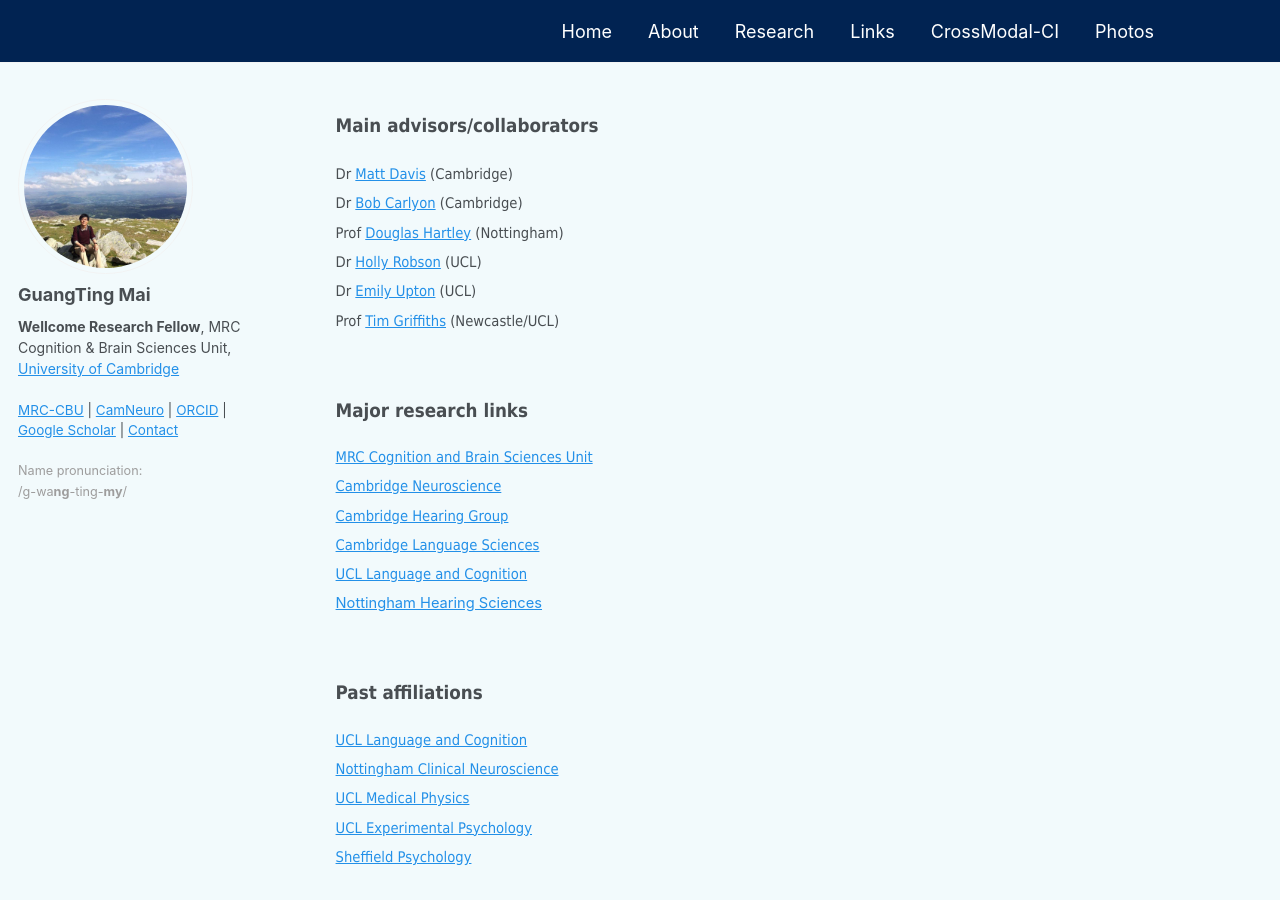
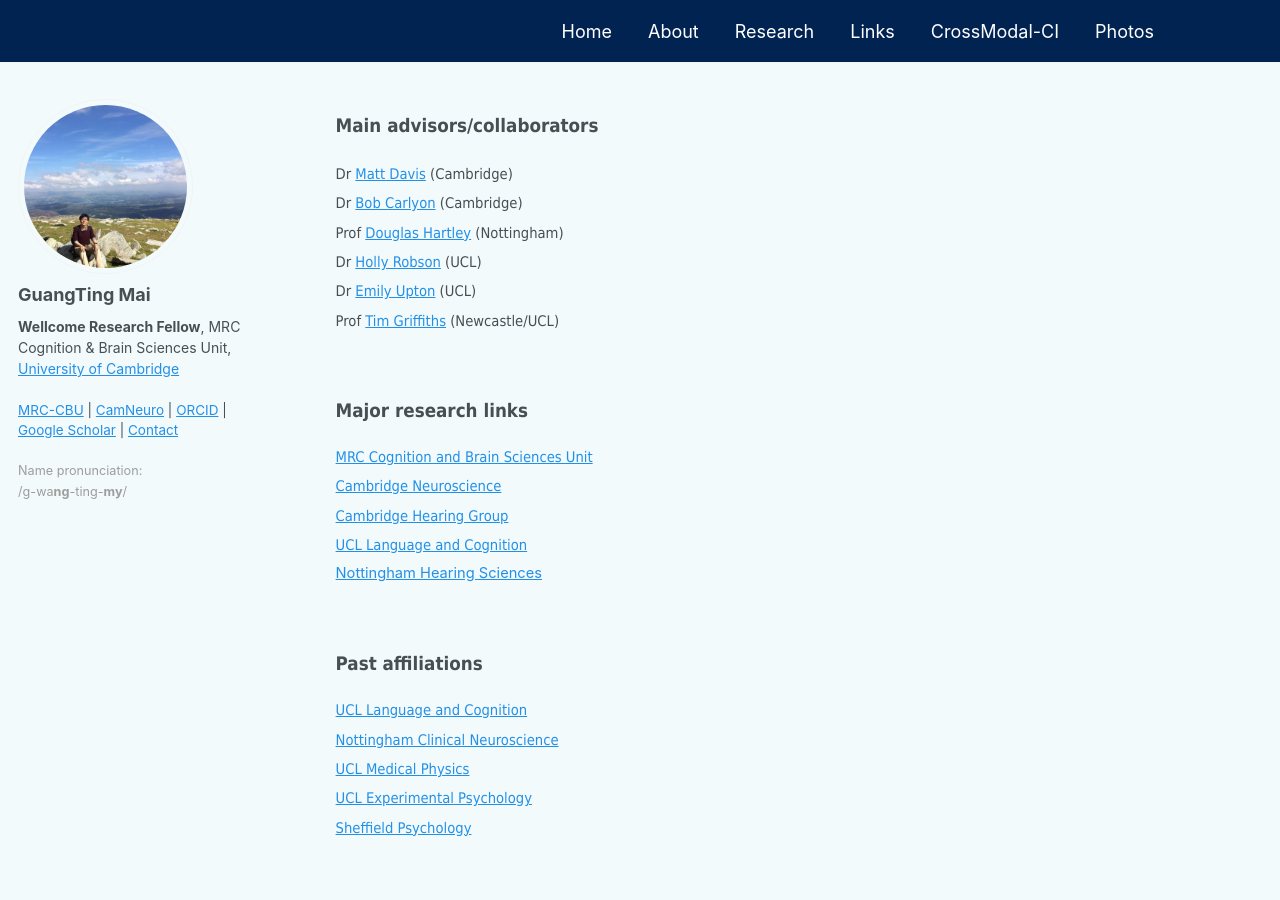
Before and after one commit to guangtingmai/guangtingmai.github.io, a Jekyll site: the page built from _pages/research-links.html, in a window 1280 px wide and 900 px high. Built offline with Jekyll 4.4.1, drawn with Linux system fonts in a browser that asks for light colours.

Commit message:
Update research-links.html

```diff
--- a/_pages/research-links.html
+++ b/_pages/research-links.html
@@ -19,7 +19,6 @@ author_profile: true
   <span style="font-size: 11pt;font-family: Tahoma;line-height: 2;display: block;"><a href="https://www.mrc-cbu.cam.ac.uk/">MRC Cognition and Brain Sciences Unit</a></span>
   <span style="font-size: 11pt;font-family: Tahoma;line-height: 2;display: block;"><a href="https://neuroscience.cam.ac.uk/">Cambridge Neuroscience</a></span>
   <span style="font-size: 11pt;font-family: Tahoma;line-height: 2;display: block;"><a href="https://www.hearing-research.group.cam.ac.uk/">Cambridge Hearing Group</a></span>
-  <span style="font-size: 11pt;font-family: Tahoma;line-height: 2;display: block;"><a href="https://www.languagesciences.cam.ac.uk/">Cambridge Language Sciences</a></span>
   <span style="font-size: 11pt;font-family: Tahoma;line-height: 2;display: block;"><a href="https://www.ucl.ac.uk/brain-sciences/pals/research/language-and-cognition">UCL Language and Cognition</a></span>
   <span style="font-size: 11pt;line-height: 2;display: block;"><a href="https://nottinghambrc.nihr.ac.uk/research/hearing/">Nottingham Hearing Sciences</a></span>
 </p>
```
